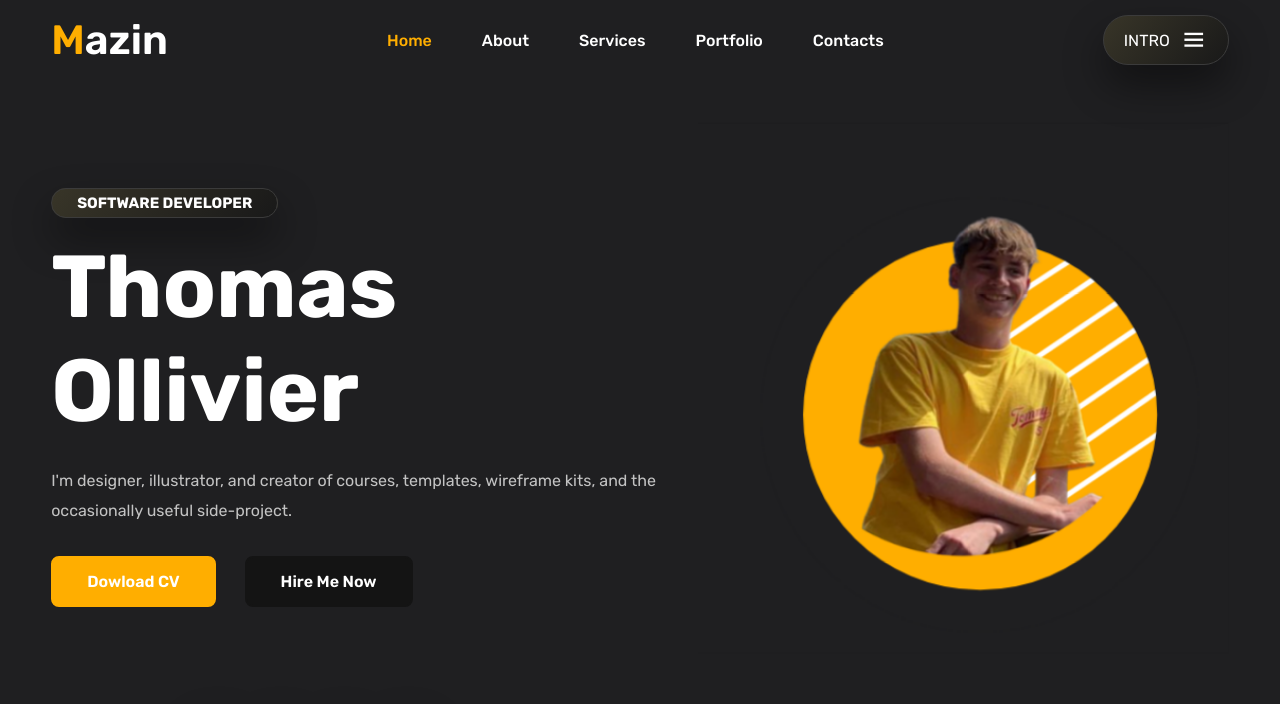
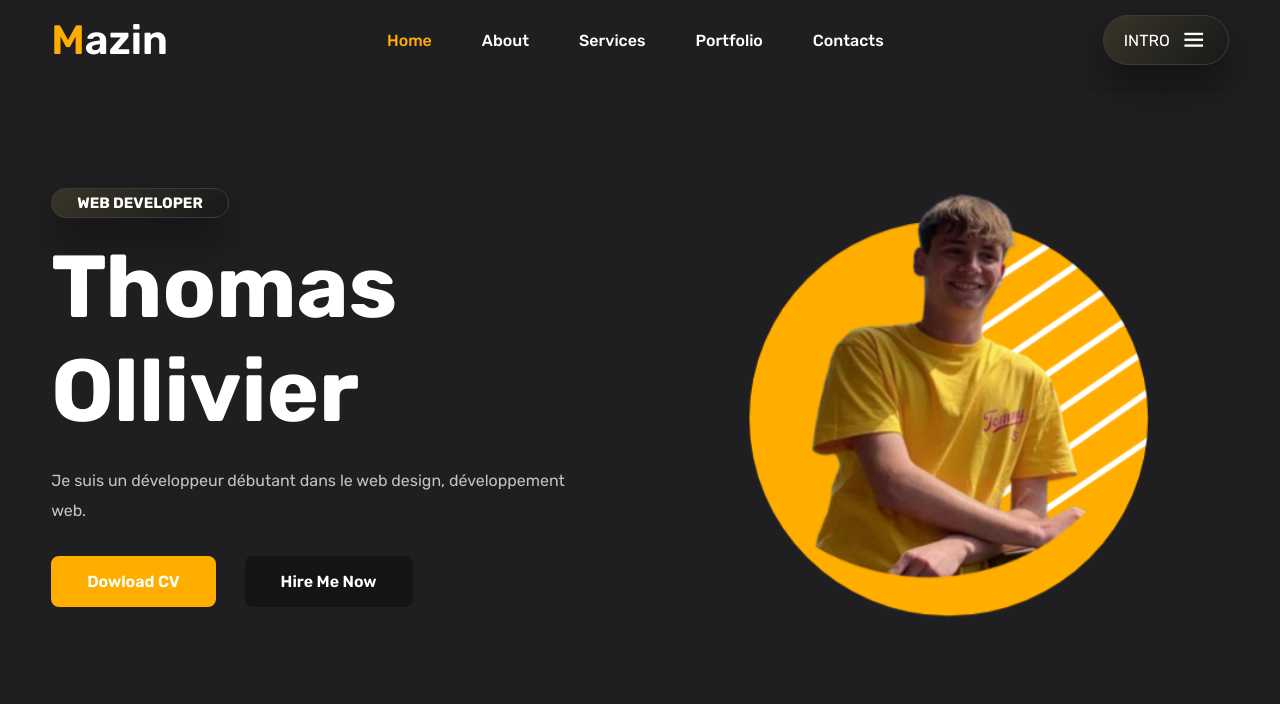
Before and after one commit to Ollivierthomas/portfolio.github.io, a plain HTML site: page index.html in a window 1280 px wide. Shown: the top 704 px of the page. Drawn offline with nearby package versions, Linux system fonts and the light colour scheme.

Commit message:
modified:   index.html

```diff
--- a/index.html
+++ b/index.html
@@ -38,9 +38,9 @@
     <!--home section-->
     <section class="home">
         <div class="home-text">
-            <span>Software Developer</span>
+            <span>Web Developer</span>
             <h1>Thomas Ollivier</h1>
-            <p>I'm designer, illustrator, and creator of courses, templates, wireframe kits, and the occasionally useful side-project.</p>
+            <p>Je suis un développeur débutant dans le web design, développement web.</p>
             <div class="main-btn">
                 <a href="#" class="btn">Dowload CV</a>
                 <a href="#" class="btn two">Hire Me Now</a>
```
